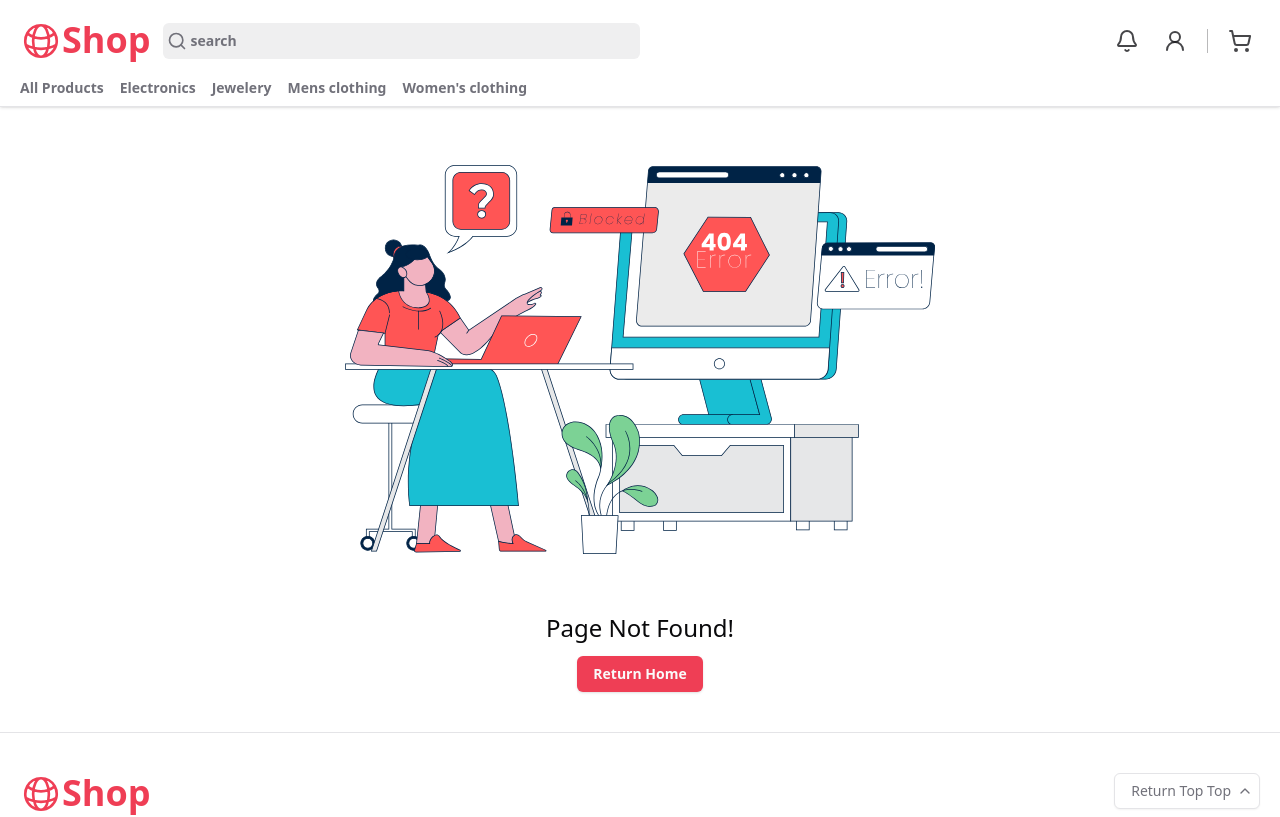
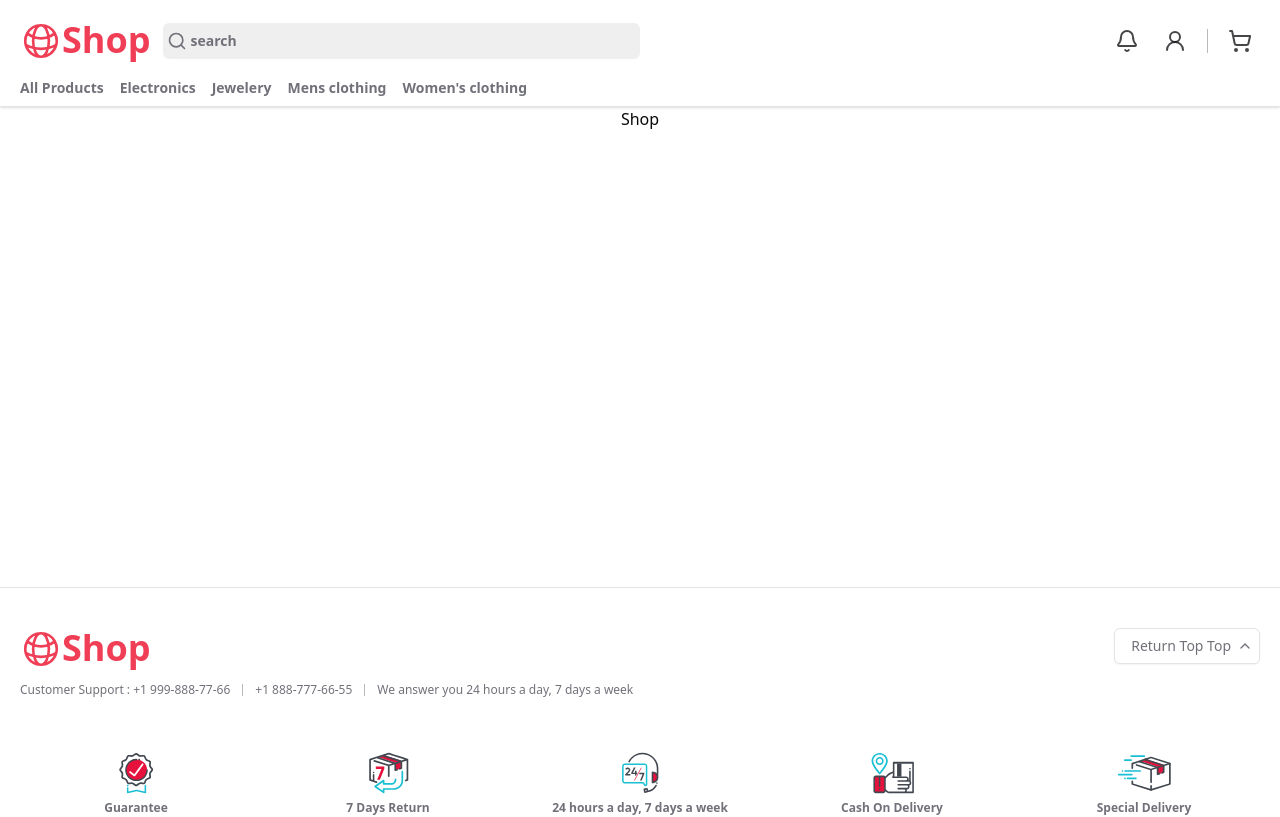
Before and after one commit to hossein-jorfi/Shop-Next.js, a Next.js app: page /shop in a window 1280 px wide. Before the commit this address had no page. Shown: the top 817 px of the page. Built offline with nearby package versions, Linux system fonts and the light colour scheme.

Commit message:
shop route

```diff
--- /dev/null
+++ b/src/app/shop/page.tsx
@@ -0,0 +1,9 @@
+const Shop = () => {
+      return (
+            <div>
+                  Shop
+            </div>
+      );
+};
+
+export default Shop;
```
